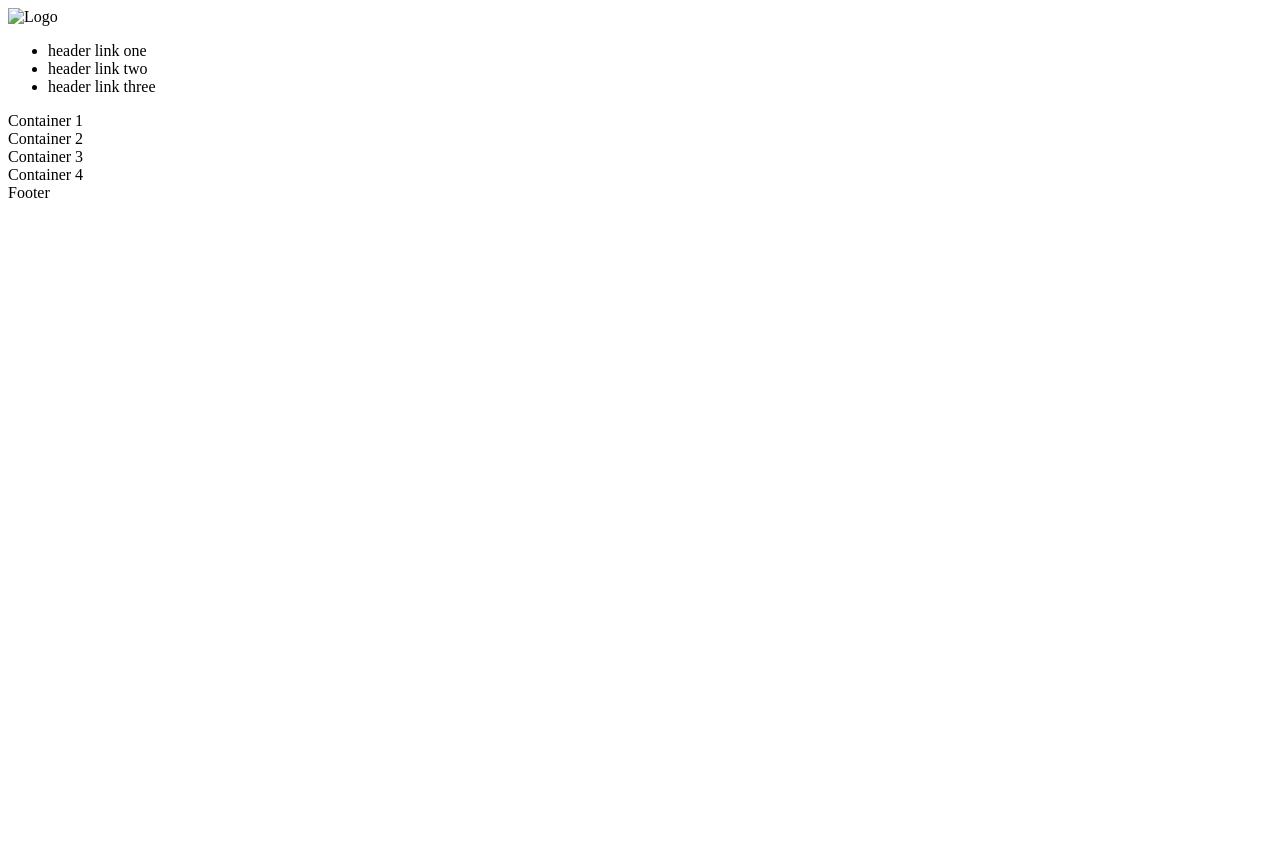
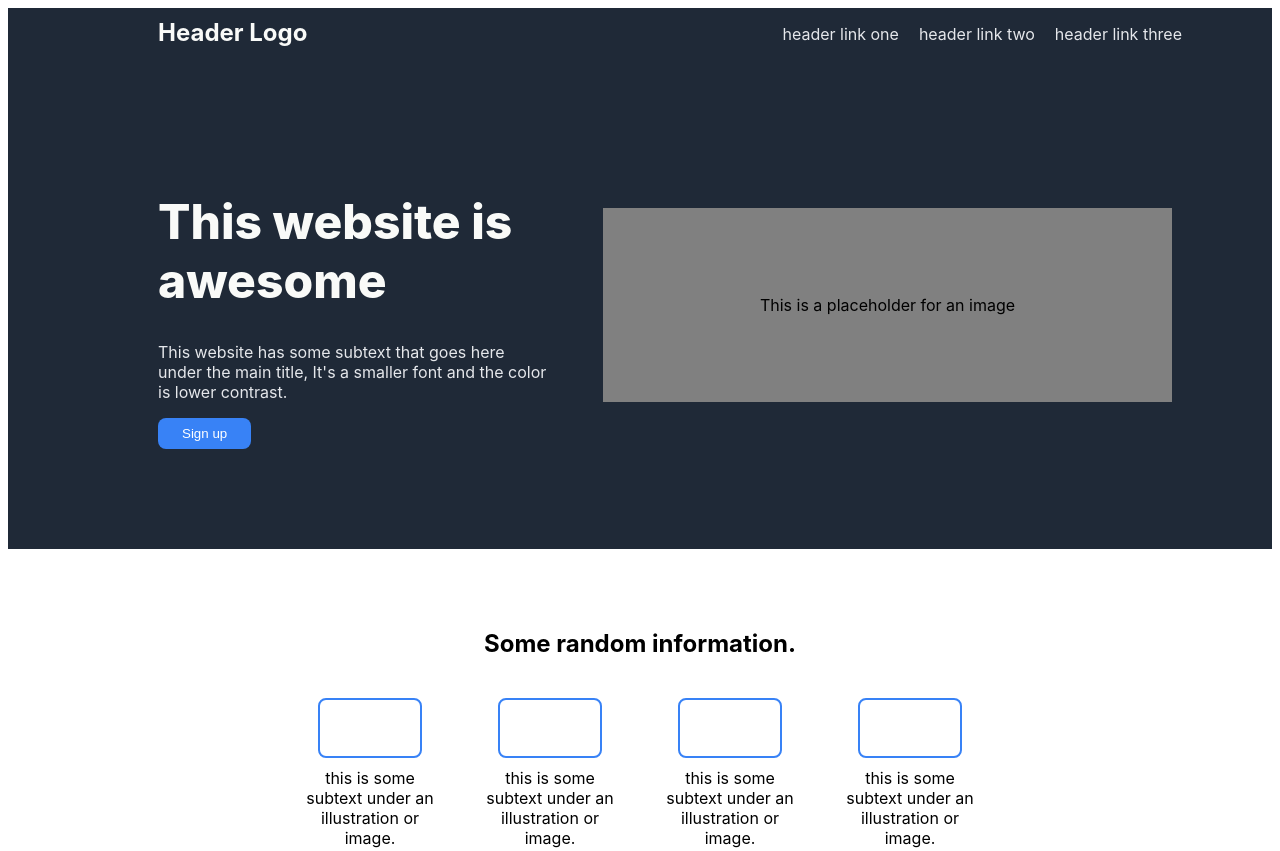
Before and after one commit to marcelomagario/landing-page, a plain HTML site: page index.html in a window 1280 px wide. Shown: the top 851 px of the page. Before the commit the page ends 800 px from the top, so only its background shows below. Drawn offline with Linux system fonts and the light colour scheme.

Commit message:
Finish Structure

```diff
--- a/index.html
+++ b/index.html
@@ -11,38 +11,65 @@
 
 <!-- CONTAINER WITH LOGO AND LINKS -->
     <div class="header">
-        <div class="header-logo"><img src="" alt="Logo"></div>
+        <div class="header-logo">Header Logo</div>
         <div class="header-links">
             <ul>
-                <li>header link one</li>
-                <li>header link two</li>
-                <li>header link three</li>
+                <li><a href="#" class="linkheader">header link one</a></li>
+                <li><a href="#" class="linkheader">header link two</a></li>
+                <li><a href="#" class="linkheader">header link three</a></li>
             </ul>
         </div>
     </div>
+
 <!--CONTAINER THIS WEBSITE IS AWESOME  -->
-    <div class="container-one">Container 1
+    <div class="container-one">
+
+        <div class="container-one-left">
+            <h1>This website is awesome</h1>
+            <p>This website has some subtext that goes here under the main title, It's a smaller font and the color is lower contrast.</p>
+            <button class="button-header">Sign up</button>
+        </div>
+
+        <div class="container-one-right">This is a placeholder for an image</div>
+
 
     </div>
 
 <!-- CONTAINER SOME RANDON INFORMATION -->
-    <div class="container-two">Container 2
+    <div class="container-two">
+        <h2>Some random information.</h2>
+
+
+        <div class="collection">
+            <div class="information-cards"><div class="image"></div><div></div>this is some subtext under an illustration or image.</div>
+            <div class="information-cards"><div class="image"></div><div></div>this is some subtext under an illustration or image.</div>
+            <div class="information-cards"><div class="image"></div><div></div>this is some subtext under an illustration or image.</div>
+            <div class="information-cards"><div class="image"></div><div></div>this is some subtext under an illustration or image.</div>
+          </div>
+
 
     </div>
 
+
+
 <!-- CONTAINER QUOTE -->
-    <div class="container-three">Container 3
-
+    <div class="container-three">
+       This is an inspiring quote, or a testimonial from a customer. Maybe it's just filling up space, or maybe people actually read it. Who knows? All I know is that it looks nice.
+        <p id="author-quote">Thor, God of Thunder</p>
     </div>
 
 <!-- CONTAINER BLUE RECTANGLE -->
-<div class="container-four">Container 4
-
+<div class="container-four">
+   <div class="container-four-left">
+            <h3>Call to action! It's time!</h3><br>
+            Sign up for our product by clicking that button right over there!
+    </div>
+    <div class="button-position"><button class="button-containefour">Sign up</button></div>
 </div>
 
+
 <!-- CONTAINER FOOTER -->
-    <div class="footer">Footer
-
+    <div class="footer">Copyright &copy; The Odin Project 2021
     </div>
 
 </body>
--- a/style.css
+++ b/style.css
@@ -0,0 +1,179 @@
+body {
+    font-family: -apple-system, BlinkMacSystemFont, 'Segoe UI', Roboto, Oxygen, Ubuntu, Cantarell, 'Open Sans', 'Helvetica Neue', sans-serif;
+}
+
+
+.header, .footer {
+    display: flex;
+    gap: 50px;
+    background-color: #1F2937;
+    justify-content: space-between;
+
+}
+
+
+.header-logo {
+    font-size: 24px;
+    color: #F9FAF8;
+    font-weight: bold;
+    margin: 10px 150px;
+}
+
+p {
+    color: #E5E7EB;
+}
+
+a.linkheader:link {
+    size: 18px;
+    color: #E5E7EB;
+    text-decoration: none;
+}
+
+ul {
+    display: flex;
+    list-style-type: none;
+    padding: 0px 80px;
+}
+
+li {
+    margin: 0px 10px;
+}
+
+
+.container-one {
+    display: flex;
+    background-color: #1F2937;
+    justify-content: center;
+    align-items: center;
+    padding: 100px;
+
+}
+
+h1 {
+    font-size: 48px;
+    font-weight: 800;
+    color: #F9FAF8;
+    padding: 0px ;
+    align-self: start;
+}
+
+h2 {
+    padding: 20px;
+}
+
+.container-one-left, .container-one-right {
+    flex: 1;
+    padding: 0px 50px;
+}
+
+
+.container-one-right {
+    background-color: gray;
+    padding: 87px;
+    text-align: center;
+
+}
+
+.button-header {
+    border: none;
+    border-radius: 8px;
+    background: #3882F6;
+    color: white;
+    padding: 8px 24px;
+  }
+
+
+  .container-two {
+      display: flex;
+      flex-direction: column;
+      align-items: center;
+      justify-content: center;
+      padding: 40px;
+  }
+
+  .collection {
+      display: flex;
+      gap: 30px;
+
+  }
+
+  .information-cards {
+      display: flex;
+      flex-direction: column;
+      text-align: center;
+      align-items: center;
+      width: 150px;
+      height: 150px;
+      gap:5px
+  }
+
+.image {
+
+    background-color:white;
+    border: solid 2px #3882F6;
+    border-radius: 8px;
+    height: 200px;
+    width: 100px;
+}
+  .container-three {
+      background-color: #E5E7EB;
+      color: #1f2937;
+      font-size: 36px;
+      font-style: italic;
+      padding: 100px 300px;
+      width: auto;
+      height: 100px;
+      display: flex;
+      flex-direction: column;
+      justify-content: center;
+  }
+
+  #author-quote {
+      color: black;
+      font-size: 12px;
+      font-weight: bold;
+      text-align: right;
+
+  }
+
+.container-four {
+    display: flex;
+    margin: 80px 200px;
+    padding: 15px 50px ;
+    background-color:#3882F6;
+    justify-content: space-between;
+    /* border: solid 1px white; */
+    border-radius: 8px;
+    }
+
+.button-containefour {
+    background-color: #3882F6;
+    color: white;
+    border: solid 1px white;
+    border-radius: 8px;
+    color: white;
+    padding: 8px 24px;
+    }
+
+h3 {
+    padding: 0px;
+    margin: 0px;
+}
+
+.button-position {
+    display: flex;
+    align-items:flex-end;
+}
+
+.footer {
+    display: flex;
+    align-items: center;
+    justify-content: center;
+    height: 80px;
+    color: white;
+}
+
+
+/* * {
+    border: solid red 1px;
+} */
```
